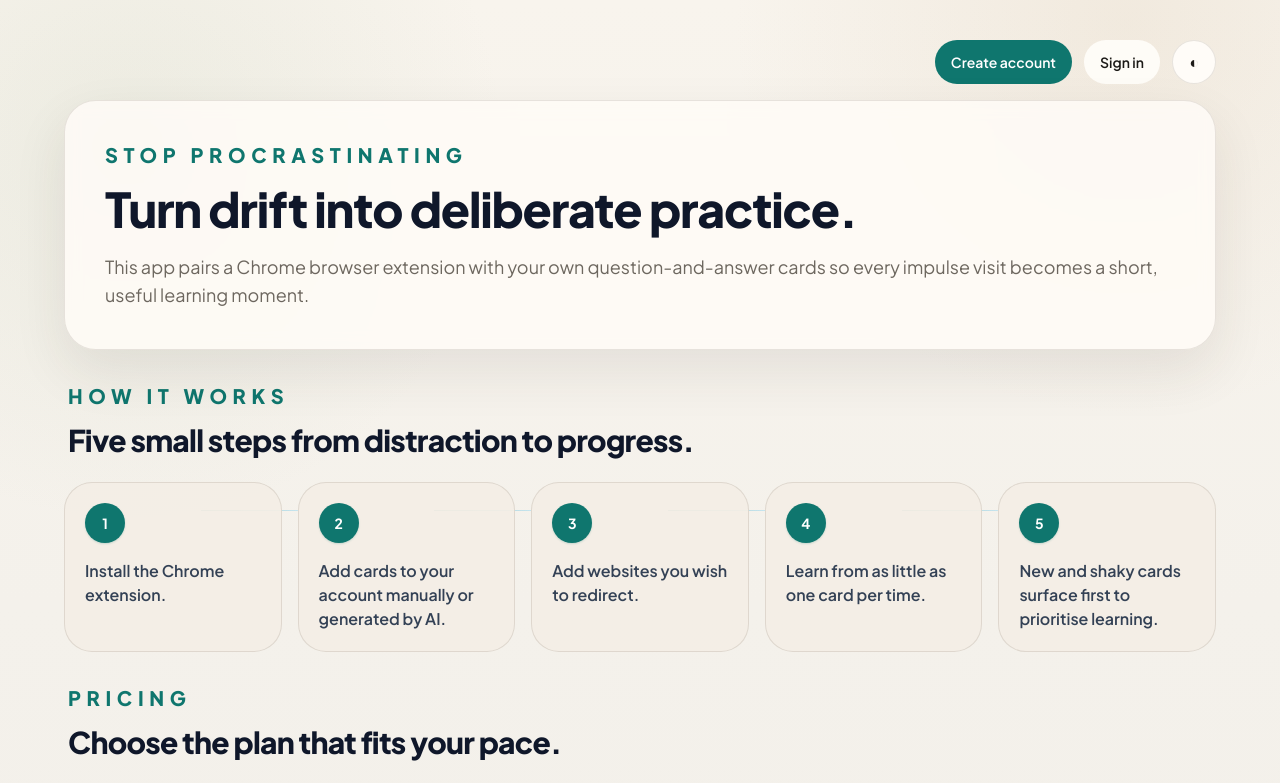
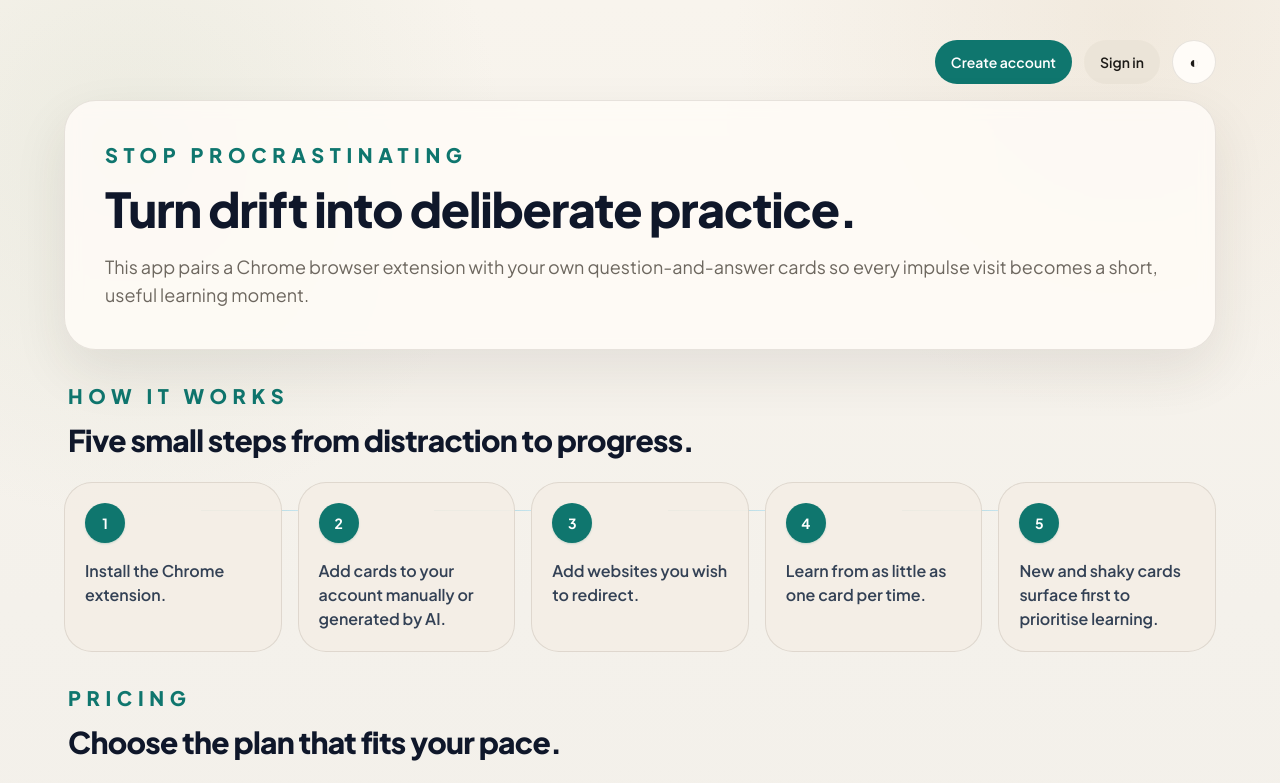
Before and after one commit to MBrock29/stop-procrastinating, a React (Vite) app: page / in a window 1280 px wide. Shown: the top 783 px of the page. Built offline with nearby package versions, Linux system fonts and the light colour scheme; no server answers.

Commit message:
style: warm secondary button background

```diff
--- a/src/index.css
+++ b/src/index.css
@@ -90,14 +90,14 @@
 
   .ghost-button {
     border-color: var(--app-border);
-    background: var(--app-surface-strong);
+    background: rgba(236, 228, 216, 0.96);
     color: var(--app-text);
     @apply inline-flex items-center justify-center rounded-full px-5 py-3 font-semibold transition focus:outline-none focus:ring-2 focus:ring-slate-200;
   }
 
   .ghost-button:hover {
     border-color: rgba(92, 78, 63, 0.24);
-    background: rgba(237, 231, 221, 0.96);
+    background: rgba(228, 219, 206, 0.98);
   }
 
   .dark .ghost-button:hover {
```
